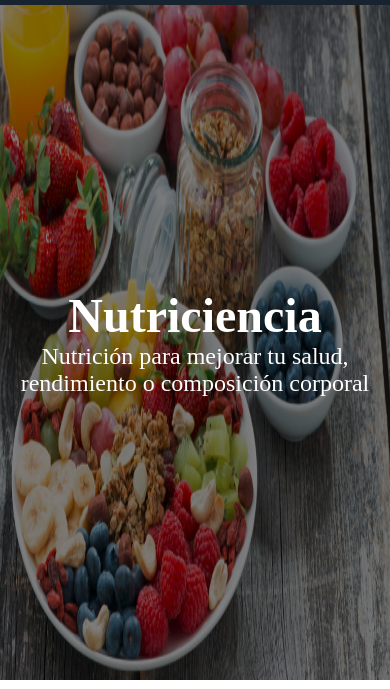
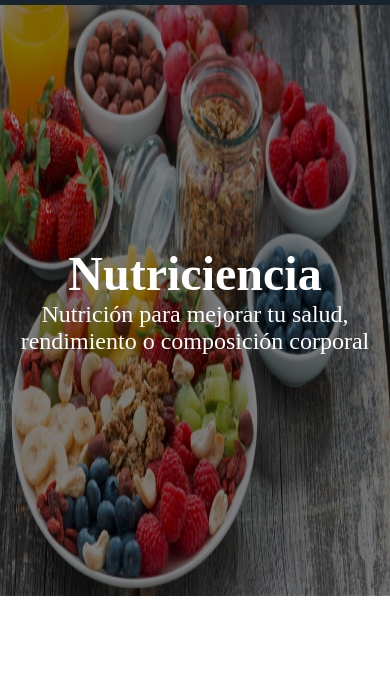
Before and after one commit to emprendiment/Nutriciencia, a plain HTML site: page index.html in a window 390 px wide. Shown: the part 147-836 px from the top of the page. Drawn offline with Linux system fonts and the light colour scheme; a web font is replaced by a local one.

Commit message:
ultimo cambio

```diff
--- a/css/style.css
+++ b/css/style.css
@@ -173,7 +173,7 @@
     background-repeat: no-repeat;
     background-position: center;
     background-size: 100% 100%;
-    background-attachment: fixed;
+    /* background-attachment: fixed; */
     display: flex;
     justify-content: center;
     color: var(--secondary);
@@ -426,12 +426,12 @@
 }
 @media screen and (max-width:449px) {
     .container-hero{
-        height: 80vh;
+        height: 70vh;
         background-image: linear-gradient(rgba(0,0,0,.5), rgba(0,0,0,.5)),url(../assets/IMG_6252.PNG);
         background-repeat: no-repeat;
         background-position: center;
         background-size: 100% 100%;
-        background-attachment: fixed;
+        /*background-attachment: fixed;*/
         display: flex;
         justify-content: center;
         color: var(--secondary);
```
